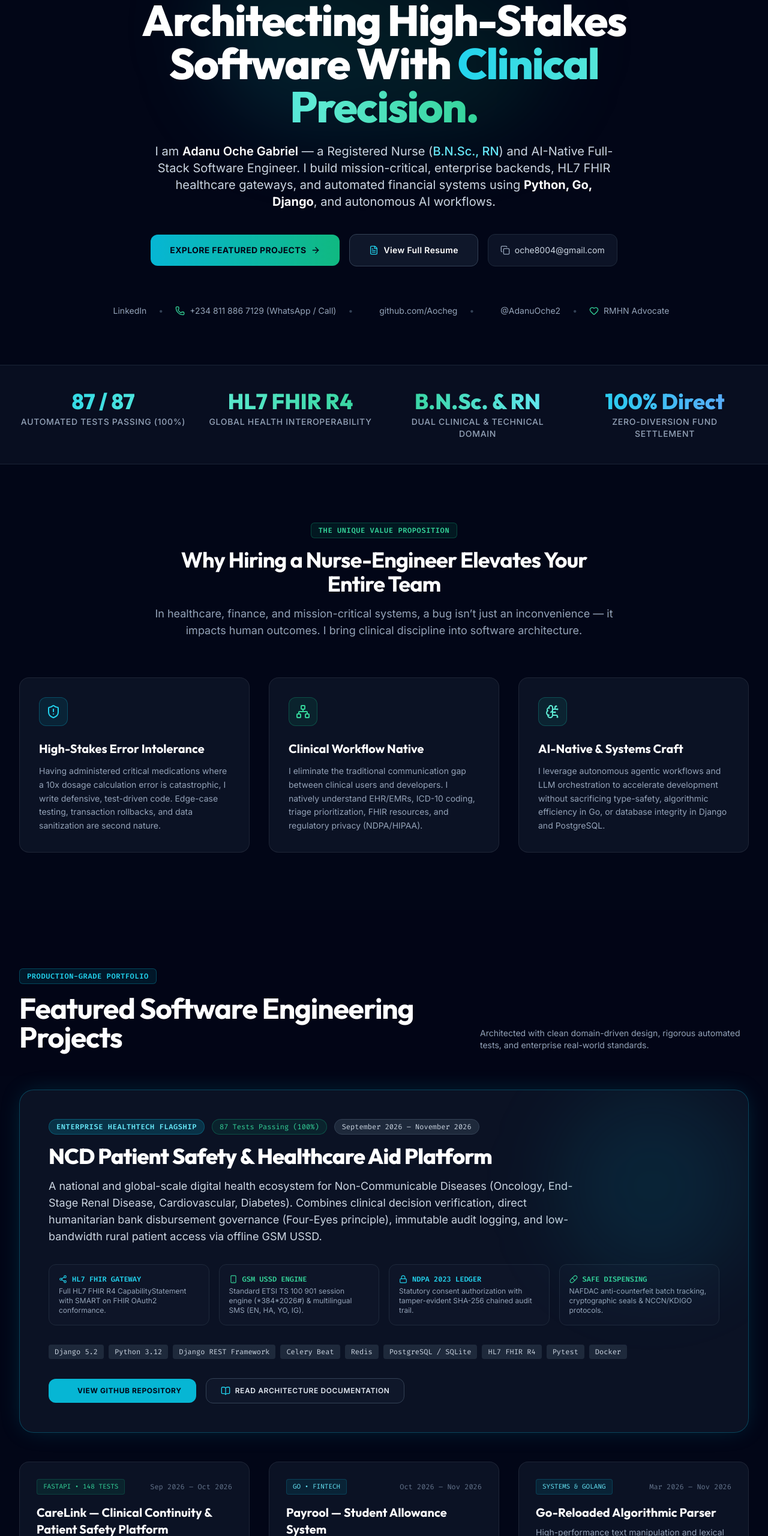
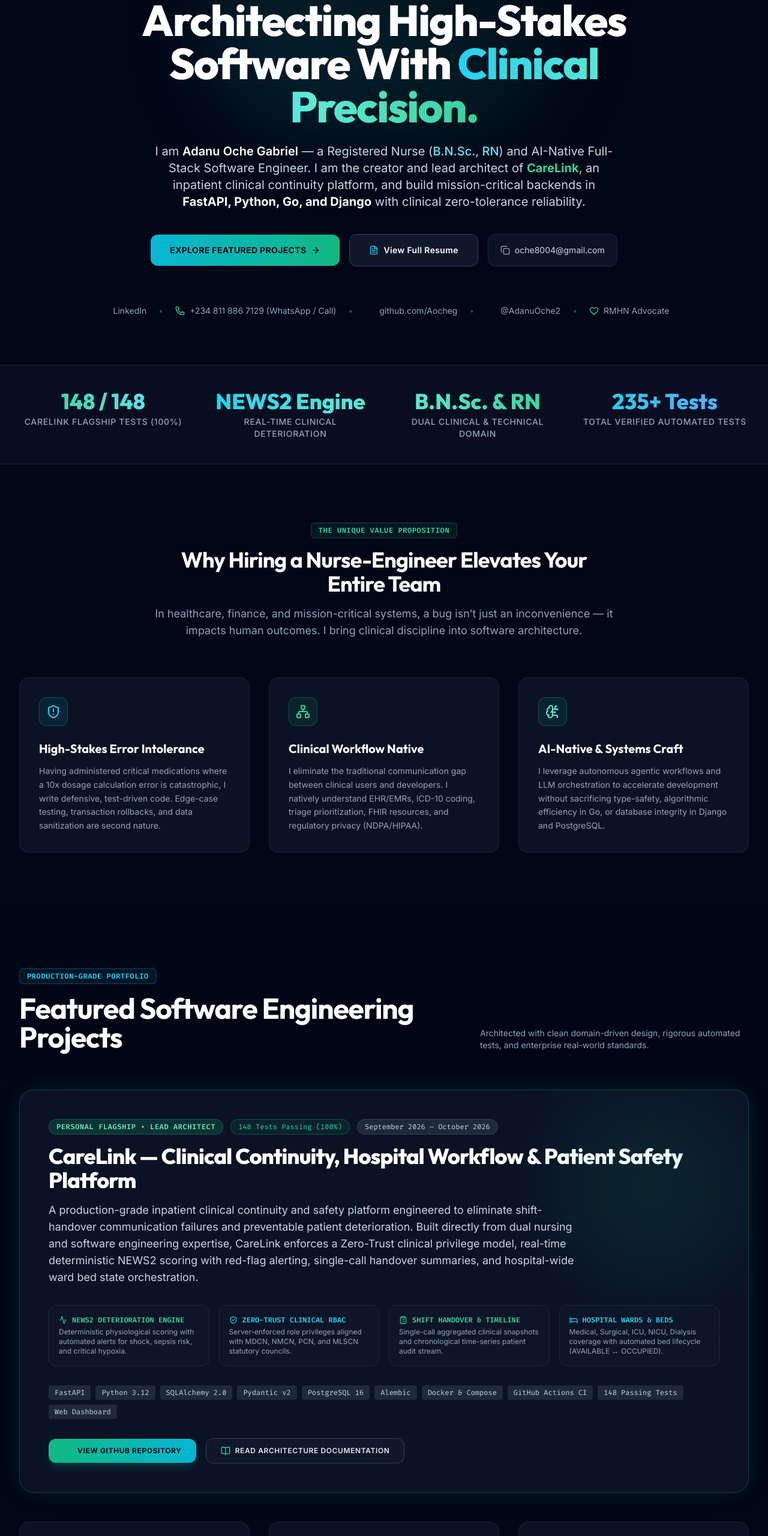
Before and after one commit to Aocheg/portfolio, a plain HTML site: page index.html in a window 1280 px wide. Shown: the part 240-2800 px from the top of the page at 60% size. Drawn offline with nearby package versions, Linux system fonts and the light colour scheme.

Commit message:
feat(showcase): elevate CareLink to lead personal flagship and reclassify NCD as collaborative enterprise system

```diff
--- a/index.html
+++ b/index.html
@@ -162,7 +162,7 @@
 
         <!-- Subtitle Bio -->
         <p class="max-w-3xl mx-auto text-lg sm:text-xl text-slate-300 font-normal mb-10 leading-relaxed">
-          I am <strong class="text-white font-semibold">Adanu Oche Gabriel</strong> — a Registered Nurse (<span class="text-cyan-300 font-medium">B.N.Sc., RN</span>) and AI-Native Full-Stack Software Engineer. I build mission-critical, enterprise backends, HL7 FHIR healthcare gateways, and automated financial systems using <strong class="text-white">Python, Go, Django</strong>, and autonomous AI workflows.
+          I am <strong class="text-white font-semibold">Adanu Oche Gabriel</strong> — a Registered Nurse (<span class="text-cyan-300 font-medium">B.N.Sc., RN</span>) and AI-Native Full-Stack Software Engineer. I am the creator and lead architect of <strong class="text-emerald-400">CareLink</strong>, an inpatient clinical continuity platform, and build mission-critical backends in <strong class="text-white">FastAPI, Python, Go, and Django</strong> with clinical zero-tolerance reliability.
         </p>
 
         <!-- CTAs -->
@@ -215,20 +215,20 @@
     <section class="border-y border-slate-800/80 bg-slate-900/50 py-10 px-4 sm:px-6 lg:px-8">
       <div class="max-w-7xl mx-auto grid grid-cols-2 md:grid-cols-4 gap-8 text-center">
         <div class="space-y-1">
-          <div class="text-3xl sm:text-4xl font-extrabold text-transparent bg-clip-text bg-gradient-to-r from-cyan-400 to-teal-300 font-display">87 / 87</div>
-          <div class="text-xs sm:text-sm font-medium text-slate-400 uppercase tracking-wider">Automated Tests Passing (100%)</div>
+          <div class="text-3xl sm:text-4xl font-extrabold text-transparent bg-clip-text bg-gradient-to-r from-emerald-400 to-cyan-300 font-display">148 / 148</div>
+          <div class="text-xs sm:text-sm font-medium text-slate-400 uppercase tracking-wider">CareLink Flagship Tests (100%)</div>
         </div>
         <div class="space-y-1">
-          <div class="text-3xl sm:text-4xl font-extrabold text-transparent bg-clip-text bg-gradient-to-r from-teal-300 to-emerald-400 font-display">HL7 FHIR R4</div>
-          <div class="text-xs sm:text-sm font-medium text-slate-400 uppercase tracking-wider">Global Health Interoperability</div>
+          <div class="text-3xl sm:text-4xl font-extrabold text-transparent bg-clip-text bg-gradient-to-r from-cyan-400 to-teal-300 font-display">NEWS2 Engine</div>
+          <div class="text-xs sm:text-sm font-medium text-slate-400 uppercase tracking-wider">Real-Time Clinical Deterioration</div>
         </div>
         <div class="space-y-1">
-          <div class="text-3xl sm:text-4xl font-extrabold text-transparent bg-clip-text bg-gradient-to-r from-emerald-400 to-cyan-300 font-display">B.N.Sc. & RN</div>
+          <div class="text-3xl sm:text-4xl font-extrabold text-transparent bg-clip-text bg-gradient-to-r from-teal-300 to-emerald-400 font-display">B.N.Sc. & RN</div>
           <div class="text-xs sm:text-sm font-medium text-slate-400 uppercase tracking-wider">Dual Clinical & Technical Domain</div>
         </div>
         <div class="space-y-1">
-          <div class="text-3xl sm:text-4xl font-extrabold text-transparent bg-clip-text bg-gradient-to-r from-cyan-400 to-blue-400 font-display">100% Direct</div>
-          <div class="text-xs sm:text-sm font-medium text-slate-400 uppercase tracking-wider">Zero-Diversion Fund Settlement</div>
+          <div class="text-3xl sm:text-4xl font-extrabold text-transparent bg-clip-text bg-gradient-to-r from-cyan-400 to-blue-400 font-display">235+ Tests</div>
+          <div class="text-xs sm:text-sm font-medium text-slate-400 uppercase tracking-wider">Total Verified Automated Tests</div>
         </div>
       </div>
     </section>
@@ -302,79 +302,80 @@
           </p>
         </div>
 
-        <!-- Project 1: FLAGSHIP HERO CARD -->
-        <div class="glass-card rounded-3xl p-8 sm:p-12 mb-12 border border-cyan-500/30 glow-cyan relative overflow-hidden">
-          <div class="absolute top-0 right-0 w-80 h-80 bg-cyan-500/10 rounded-full blur-3xl pointer-events-none"></div>
+        <!-- Project 1: FLAGSHIP HERO CARD - CARELINK -->
+        <div class="glass-card rounded-3xl p-8 sm:p-12 mb-12 border border-emerald-500/30 glow-emerald relative overflow-hidden">
+          <div class="absolute top-0 right-0 w-80 h-80 bg-emerald-500/10 rounded-full blur-3xl pointer-events-none"></div>
 
           <div class="flex flex-wrap items-center gap-3 mb-4">
-            <span class="px-3 py-1 rounded-full text-xs font-mono font-semibold uppercase tracking-wider bg-cyan-500/20 text-cyan-300 border border-cyan-500/30">
-              Enterprise HealthTech Flagship
+            <span class="px-3 py-1 rounded-full text-xs font-mono font-semibold uppercase tracking-wider bg-emerald-500/20 text-emerald-300 border border-emerald-500/30">
+              Personal Flagship &bull; Lead Architect
             </span>
             <span class="px-3 py-1 rounded-full text-xs font-mono text-emerald-400 bg-emerald-500/10 border border-emerald-500/30">
-              87 Tests Passing (100%)
+              148 Tests Passing (100%)
             </span>
             <span class="px-3 py-1 rounded-full text-xs font-mono text-slate-300 bg-slate-800 border border-slate-700">
-              September 2026 &ndash; November 2026
+              September 2026 &ndash; October 2026
             </span>
           </div>
 
           <h3 class="font-display font-extrabold text-2xl sm:text-4xl text-white tracking-tight mb-4">
-            NCD Patient Safety & Healthcare Aid Platform
+            CareLink &mdash; Clinical Continuity, Hospital Workflow & Patient Safety Platform
           </h3>
 
           <p class="text-slate-300 text-base sm:text-lg mb-8 max-w-4xl leading-relaxed">
-            A national and global-scale digital health ecosystem for Non-Communicable Diseases (Oncology, End-Stage Renal Disease, Cardiovascular, Diabetes). Combines clinical decision verification, direct humanitarian bank disbursement governance (Four-Eyes principle), immutable audit logging, and low-bandwidth rural patient access via offline GSM USSD.
+            A production-grade inpatient clinical continuity and safety platform engineered to eliminate shift-handover communication failures and preventable patient deterioration. Built directly from dual nursing and software engineering expertise, CareLink enforces a Zero-Trust clinical privilege model, real-time deterministic NEWS2 scoring with red-flag alerting, single-call handover summaries, and hospital-wide ward bed state orchestration.
           </p>
 
           <!-- Core Architectural Pillars -->
           <div class="grid sm:grid-cols-2 lg:grid-cols-4 gap-4 mb-8">
             <div class="p-4 rounded-xl bg-slate-900/80 border border-slate-800">
+              <div class="flex items-center gap-2 text-emerald-400 font-mono text-xs font-semibold uppercase mb-1">
+                <i data-lucide="activity" class="w-3.5 h-3.5"></i> NEWS2 Deterioration Engine
+              </div>
+              <p class="text-slate-400 text-xs">Deterministic physiological scoring with automated alerts for shock, sepsis risk, and critical hypoxia.</p>
+            </div>
+            <div class="p-4 rounded-xl bg-slate-900/80 border border-slate-800">
               <div class="flex items-center gap-2 text-cyan-400 font-mono text-xs font-semibold uppercase mb-1">
-                <i data-lucide="share-2" class="w-3.5 h-3.5"></i> HL7 FHIR Gateway
+                <i data-lucide="shield-check" class="w-3.5 h-3.5"></i> Zero-Trust Clinical RBAC
               </div>
-              <p class="text-slate-400 text-xs">Full HL7 FHIR R4 CapabilityStatement with SMART on FHIR OAuth2 conformance.</p>
+              <p class="text-slate-400 text-xs">Server-enforced role privileges aligned with MDCN, NMCN, PCN, and MLSCN statutory councils.</p>
             </div>
             <div class="p-4 rounded-xl bg-slate-900/80 border border-slate-800">
               <div class="flex items-center gap-2 text-emerald-400 font-mono text-xs font-semibold uppercase mb-1">
-                <i data-lucide="smartphone" class="w-3.5 h-3.5"></i> GSM USSD Engine
+                <i data-lucide="clipboard-list" class="w-3.5 h-3.5"></i> Shift Handover & Timeline
               </div>
-              <p class="text-slate-400 text-xs">Standard ETSI TS 100 901 session engine (*384*2026#) & multilingual SMS (EN, HA, YO, IG).</p>
+              <p class="text-slate-400 text-xs">Single-call aggregated clinical snapshots and chronological time-series patient audit stream.</p>
             </div>
             <div class="p-4 rounded-xl bg-slate-900/80 border border-slate-800">
               <div class="flex items-center gap-2 text-cyan-400 font-mono text-xs font-semibold uppercase mb-1">
-                <i data-lucide="lock" class="w-3.5 h-3.5"></i> NDPA 2023 Ledger
+                <i data-lucide="bed" class="w-3.5 h-3.5"></i> Hospital Wards & Beds
               </div>
-              <p class="text-slate-400 text-xs">Statutory consent authorization with tamper-evident SHA-256 chained audit trail.</p>
-            </div>
-            <div class="p-4 rounded-xl bg-slate-900/80 border border-slate-800">
-              <div class="flex items-center gap-2 text-emerald-400 font-mono text-xs font-semibold uppercase mb-1">
-                <i data-lucide="pill" class="w-3.5 h-3.5"></i> Safe Dispensing
-              </div>
-              <p class="text-slate-400 text-xs">NAFDAC anti-counterfeit batch tracking, cryptographic seals & NCCN/KDIGO protocols.</p>
+              <p class="text-slate-400 text-xs">Medical, Surgical, ICU, NICU, Dialysis coverage with automated bed lifecycle (AVAILABLE &harr; OCCUPIED).</p>
             </div>
           </div>
 
           <!-- Tech Tags -->
           <div class="flex flex-wrap items-center gap-2 mb-8">
-            <span class="code-badge px-2.5 py-1 text-xs rounded bg-slate-800 text-slate-300">Django 5.2</span>
+            <span class="code-badge px-2.5 py-1 text-xs rounded bg-slate-800 text-slate-300">FastAPI</span>
             <span class="code-badge px-2.5 py-1 text-xs rounded bg-slate-800 text-slate-300">Python 3.12</span>
-            <span class="code-badge px-2.5 py-1 text-xs rounded bg-slate-800 text-slate-300">Django REST Framework</span>
-            <span class="code-badge px-2.5 py-1 text-xs rounded bg-slate-800 text-slate-300">Celery Beat</span>
-            <span class="code-badge px-2.5 py-1 text-xs rounded bg-slate-800 text-slate-300">Redis</span>
-            <span class="code-badge px-2.5 py-1 text-xs rounded bg-slate-800 text-slate-300">PostgreSQL / SQLite</span>
-            <span class="code-badge px-2.5 py-1 text-xs rounded bg-slate-800 text-slate-300">HL7 FHIR R4</span>
-            <span class="code-badge px-2.5 py-1 text-xs rounded bg-slate-800 text-slate-300">Pytest</span>
-            <span class="code-badge px-2.5 py-1 text-xs rounded bg-slate-800 text-slate-300">Docker</span>
+            <span class="code-badge px-2.5 py-1 text-xs rounded bg-slate-800 text-slate-300">SQLAlchemy 2.0</span>
+            <span class="code-badge px-2.5 py-1 text-xs rounded bg-slate-800 text-slate-300">Pydantic v2</span>
+            <span class="code-badge px-2.5 py-1 text-xs rounded bg-slate-800 text-slate-300">PostgreSQL 16</span>
+            <span class="code-badge px-2.5 py-1 text-xs rounded bg-slate-800 text-slate-300">Alembic</span>
+            <span class="code-badge px-2.5 py-1 text-xs rounded bg-slate-800 text-slate-300">Docker & Compose</span>
+            <span class="code-badge px-2.5 py-1 text-xs rounded bg-slate-800 text-slate-300">GitHub Actions CI</span>
+            <span class="code-badge px-2.5 py-1 text-xs rounded bg-slate-800 text-slate-300">148 Passing Tests</span>
+            <span class="code-badge px-2.5 py-1 text-xs rounded bg-slate-800 text-slate-300">Web Dashboard</span>
           </div>
 
           <!-- Links -->
           <div class="flex flex-wrap items-center gap-4">
-            <a href="https://github.com/antenyijoseph20-glitch/NCD-Patient-Safety-Platform" target="_blank" class="px-6 py-3 rounded-xl bg-cyan-500 hover:bg-cyan-400 text-slate-950 font-bold text-xs uppercase tracking-wider flex items-center gap-2 transition-all">
+            <a href="https://github.com/Aocheg/carelink" target="_blank" class="px-6 py-3 rounded-xl bg-gradient-to-r from-emerald-500 to-cyan-500 hover:opacity-95 text-slate-950 font-bold text-xs uppercase tracking-wider flex items-center gap-2 transition-all shadow-lg shadow-emerald-500/20">
               <i data-lucide="github" class="w-4 h-4"></i>
               <span>View GitHub Repository</span>
             </a>
-            <a href="https://github.com/antenyijoseph20-glitch/NCD-Patient-Safety-Platform#readme" target="_blank" class="px-6 py-3 rounded-xl bg-slate-900 hover:bg-slate-800 text-slate-200 border border-slate-700 font-semibold text-xs uppercase tracking-wider flex items-center gap-2 transition-all">
-              <i data-lucide="book-open" class="w-4 h-4 text-cyan-400"></i>
+            <a href="https://github.com/Aocheg/carelink#readme" target="_blank" class="px-6 py-3 rounded-xl bg-slate-900 hover:bg-slate-800 text-slate-200 border border-slate-700 font-semibold text-xs uppercase tracking-wider flex items-center gap-2 transition-all">
+              <i data-lucide="book-open" class="w-4 h-4 text-emerald-400"></i>
               <span>Read Architecture Documentation</span>
             </a>
           </div>
@@ -383,32 +384,35 @@
         <!-- Project Grid: Remaining Projects -->
         <div class="grid md:grid-cols-2 lg:grid-cols-3 gap-8">
 
-          <!-- Project 2: CareLink Health Navigation & Clinical Continuity -->
-          <div class="glass-card rounded-2xl p-7 flex flex-col justify-between hover:border-emerald-500/40 transition-all group">
+          <!-- Project 2: NCD Patient Safety Platform (Collaborative Project) -->
+          <div class="glass-card rounded-2xl p-7 flex flex-col justify-between hover:border-cyan-500/40 transition-all group">
             <div>
               <div class="flex items-center justify-between gap-2 mb-4">
-                <span class="px-2.5 py-1 rounded text-[11px] font-mono uppercase bg-emerald-500/10 text-emerald-400 border border-emerald-500/20">
-                  FastAPI &bull; 148 Tests
+                <span class="px-2.5 py-1 rounded text-[11px] font-mono uppercase bg-cyan-500/10 text-cyan-300 border border-cyan-500/20">
+                  Co-Engineer &bull; Collaborative
                 </span>
-                <span class="text-xs font-mono text-slate-500">Sep 2026 &ndash; Oct 2026</span>
+                <span class="text-xs font-mono text-slate-500">Sep 2026 &ndash; Nov 2026</span>
               </div>
-              <h4 class="font-display font-bold text-xl text-white mb-2 group-hover:text-emerald-400 transition-colors">
-                CareLink — Clinical Continuity & Patient Safety Platform
+              <h4 class="font-display font-bold text-xl text-white mb-2 group-hover:text-cyan-400 transition-colors">
+                NCD Patient Safety Platform
               </h4>
+              <p class="text-xs font-mono text-slate-400 mb-3">
+                Co-engineered with Lead Maintainer <a href="https://github.com/antenyijoseph20-glitch" target="_blank" class="text-cyan-400 hover:underline">@antenyijoseph20-glitch</a>
+              </p>
               <p class="text-slate-400 text-sm mb-6 leading-relaxed">
-                Hospital workflow backend addressing handover communication gaps. Features Zero-Trust RBAC (Doctor, Nurse, Pharmacist, Lab), deterministic National Early Warning Score (NEWS2) with real-time hypoxia & sepsis alerts, shift handover summaries, and bed lifecycle management.
+                National digital health ecosystem for chronic Non-Communicable Diseases (Oncology, ESRD, Diabetes). Co-engineered the HL7 FHIR R4 gateway, NDPA 2023 statutory consent ledger with SHA-256 hash chaining, interactive GSM USSD engine (*384*2026#), and 87 automated tests.
               </p>
               <div class="flex flex-wrap gap-1.5 mb-6">
-                <span class="code-badge px-2 py-0.5 text-[11px] rounded bg-slate-900 text-slate-300">FastAPI</span>
-                <span class="code-badge px-2 py-0.5 text-[11px] rounded bg-slate-900 text-slate-300">SQLAlchemy 2.0</span>
-                <span class="code-badge px-2 py-0.5 text-[11px] rounded bg-slate-900 text-slate-300">Pydantic v2</span>
-                <span class="code-badge px-2 py-0.5 text-[11px] rounded bg-slate-900 text-slate-300">PostgreSQL 16</span>
-                <span class="code-badge px-2 py-0.5 text-[11px] rounded bg-slate-900 text-slate-300">Alembic</span>
-                <span class="code-badge px-2 py-0.5 text-[11px] rounded bg-slate-900 text-slate-300">Docker</span>
+                <span class="code-badge px-2 py-0.5 text-[11px] rounded bg-slate-900 text-slate-300">Django 5.2</span>
+                <span class="code-badge px-2 py-0.5 text-[11px] rounded bg-slate-900 text-slate-300">HL7 FHIR R4</span>
+                <span class="code-badge px-2 py-0.5 text-[11px] rounded bg-slate-900 text-slate-300">NDPA 2023</span>
+                <span class="code-badge px-2 py-0.5 text-[11px] rounded bg-slate-900 text-slate-300">GSM USSD</span>
+                <span class="code-badge px-2 py-0.5 text-[11px] rounded bg-slate-900 text-slate-300">Celery Beat</span>
+                <span class="code-badge px-2 py-0.5 text-[11px] rounded bg-slate-900 text-slate-300">87 Tests</span>
               </div>
             </div>
-            <a href="https://github.com/Aocheg/carelink" target="_blank" class="text-xs font-semibold text-emerald-400 hover:text-emerald-300 flex items-center gap-1.5 pt-4 border-t border-slate-800">
-              <span>View Source Code (CareLink)</span>
+            <a href="https://github.com/antenyijoseph20-glitch/NCD-Patient-Safety-Platform" target="_blank" class="text-xs font-semibold text-cyan-400 hover:text-cyan-300 flex items-center gap-1.5 pt-4 border-t border-slate-800">
+              <span>View Repository (Collaborative)</span>
               <i data-lucide="external-link" class="w-3.5 h-3.5"></i>
             </a>
           </div>
```
Also changed, not shown: resume.html (+19 -20 lines).
